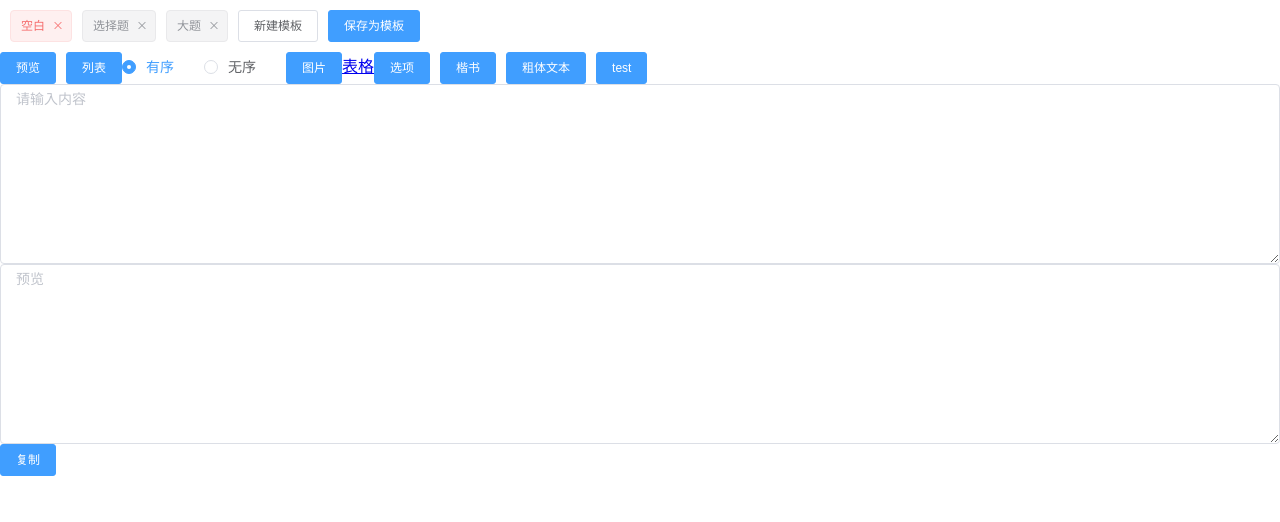
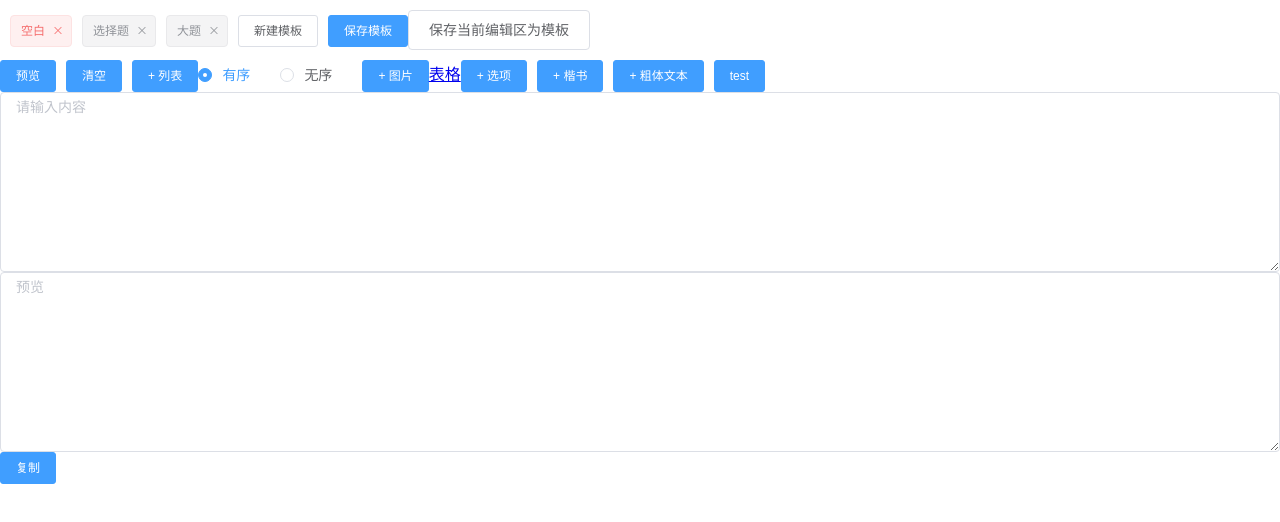
Before and after one commit to Nshcn/latexHelper, a Vue app: page / in a window 1280 px wide. Shown: the top 522 px of the page. Built offline with nearby package versions, Linux system fonts and the light colour scheme.

Commit message:
保存编辑区

```diff
--- a/src/components/Edit.vue
+++ b/src/components/Edit.vue
@@ -22,14 +22,30 @@
                  @click="addTemplate">新建模板</el-button>
       <el-button type="primary"
                  size="small"
-                 @click="saveTemplate">保存为模板</el-button>
+                 @click="saveTemplate">保存模板</el-button>
+      <el-popover placement="right"
+                  size="small"
+                  trigger="click">
+        <el-input v-model="newTemplateName"
+                  placeholder="请输入模板名称"></el-input>
+        <el-button type="primary"
+                   size="small"
+                   @click="saveTemplate">确认</el-button>
+        <el-button type="primary"
+                   size="small"
+                   @click="saveTemplate">取消</el-button>
+        <el-button slot="reference">保存当前编辑区为模板</el-button>
+      </el-popover>
     </div>
     <el-button type="primary"
                size="small"
                @click="preview">预览</el-button>
     <el-button type="primary"
                size="small"
-               @click="addMark(listType)">列表</el-button>
+               @click="originText = ''">清空</el-button>
+    <el-button type="primary"
+               size="small"
+               @click="addMark(listType)">+ 列表</el-button>
     <el-radio v-model="listType"
               label="ol">有序</el-radio>
     <el-radio v-model="listType"
@@ -37,18 +53,18 @@
 
     <el-button type="primary"
                size="small"
-               @click="addMark('fig')">图片</el-button>
+               @click="addMark('fig')">+ 图片</el-button>
     <a href="https://www.latex-tables.com/#"
        target="_blank">表格</a>
     <el-button type="primary"
                size="small"
-               @click="addMark('opt')">选项</el-button>
+               @click="addMark('opt')">+ 选项</el-button>
     <el-button type="primary"
                size="small"
-               @click="addMark('kaishu')">楷书</el-button>
+               @click="addMark('kaishu')">+ 楷书</el-button>
     <el-button type="primary"
                size="small"
-               @click="addMark('bf')">粗体文本</el-button>
+               @click="addMark('bf')">+ 粗体文本</el-button>
     <el-button type="primary"
                size="small"
                @click="test">test</el-button>
@@ -177,14 +193,14 @@ export default {
       this.newTemplateName = ''
     },
     saveTemplate() {
-      for (let i = 0; i < this.templateStore.length; i++) {
-        if (this.templateStore[i].name === this.curTemplate) {
-          this.templateStore[i].content = this.originText
-        }
-      }
-      this.$message({
-        type: 'success',
-        message: '保存成功!',
+      // for (let i = 0; i < this.templateStore.length; i++) {
+      //   if (this.templateStore[i].name === this.curTemplate) {
+      //     this.templateStore[i].content = this.originText
+      //   }
+      // }
+      this.templateStore.push({
+        name: this.newTemplateName,
+        content: this.originText,
       })
     },
     /**
```
Also changed, not shown: 1 other file (tests, documents, lock files or other folders).
